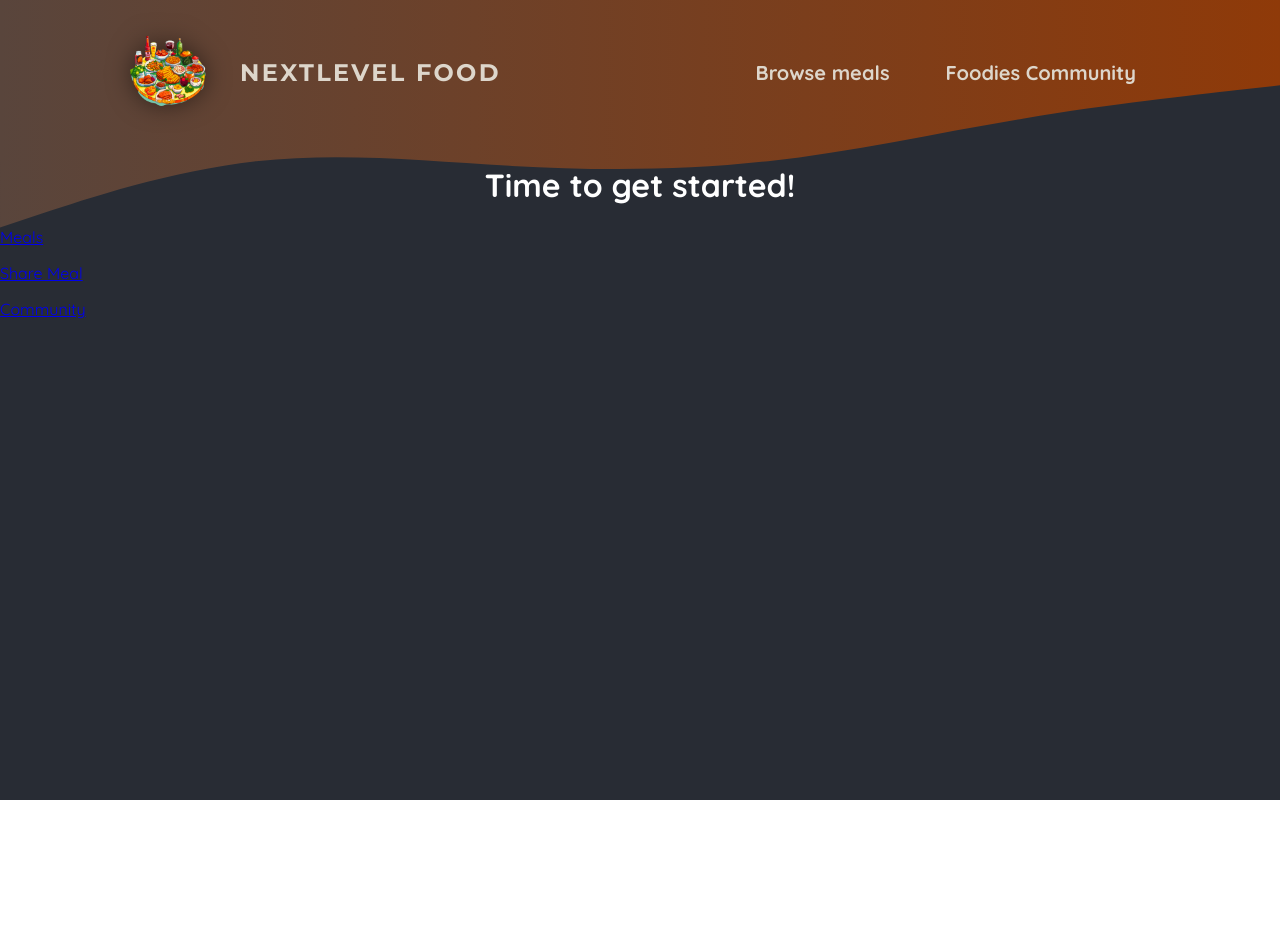
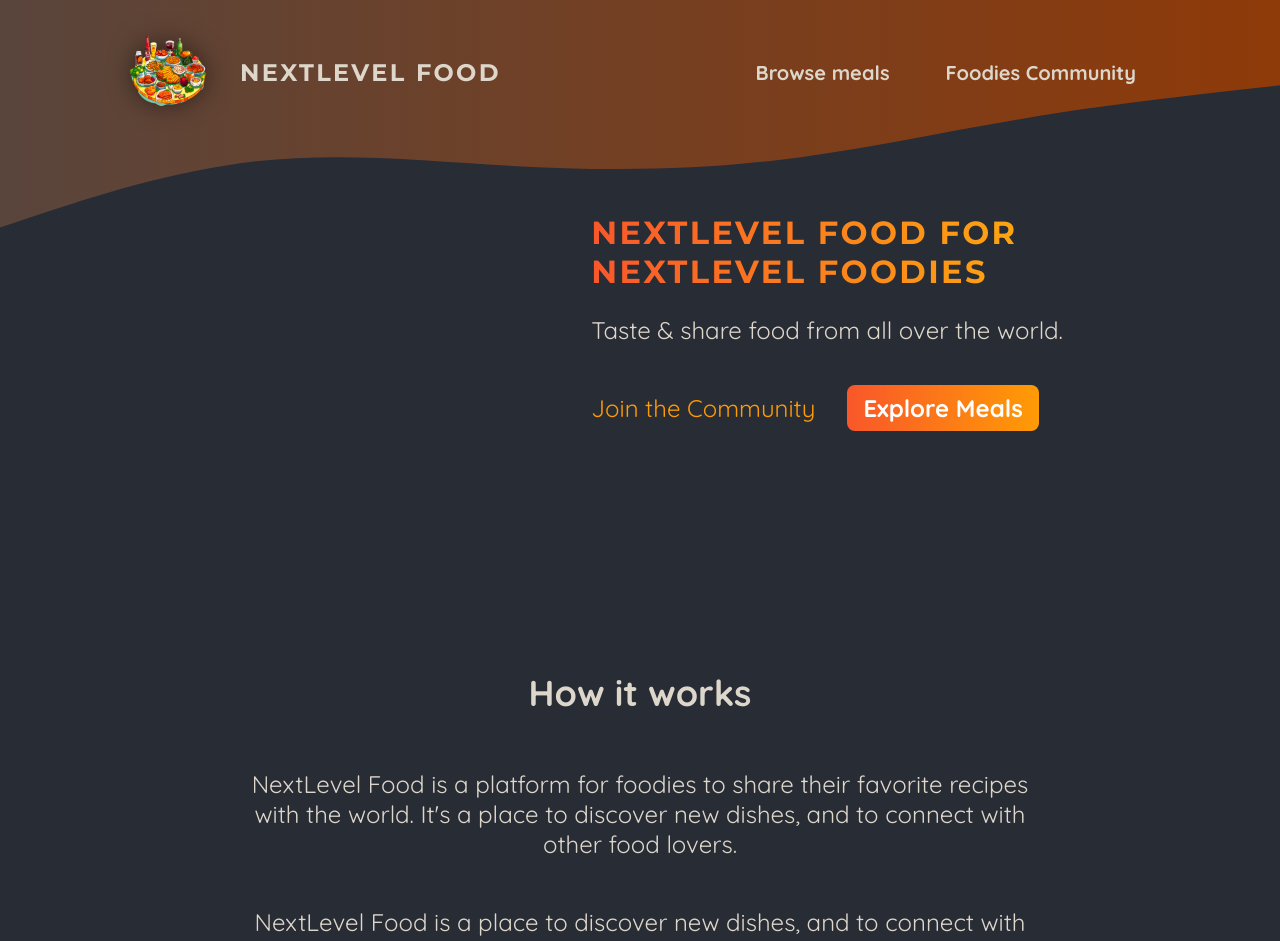
Before and after one commit to kristindyulgeryan/NextJS-The-Foodies-App, a Next.js app in the folder my-app/: page / in a window 1280 px wide. Shown: the top 941 px of the page. Before the commit the page ends 800 px from the top, so only its background shows below. Built offline with nearby package versions, Linux system fonts and the light colour scheme.

Commit message:
Populate the starting page content

```diff
--- a/my-app/app/page.js
+++ b/my-app/app/page.js
@@ -1,24 +1,49 @@
 import Link from "next/link";
-
+import classes from "./page.module.css";
 export default function Home() {
   return (
+    <>
+      <header className={classes.header}>
+        <div className={classes.slideshow}></div>
+        <div>
+          <div className={classes.hero}>
+            <h1>NextLevel Food for NextLevel Foodies</h1>
+            <p>Taste & share food from all over the world.</p>
+          </div>
+          <div className={classes.cta}>
+            <Link href="/community">Join the Community</Link>
+            <Link href="/meals">Explore Meals</Link>
+          </div>
+        </div>
+      </header>
       <main>
-      <h1 style={{ color: "white", textAlign: "center" }}>
-        Time to get started!
-      </h1>
-
+        <section className={classes.section}>
+          <h2>How it works</h2>
           <p>
-        {" "}
-        <Link href="/meals">Meals</Link>
+            NextLevel Food is a platform for foodies to share their favorite
+            recipes with the world. It&apos;s a place to discover new dishes,
+            and to connect with other food lovers.
           </p>
           <p>
-        {" "}
-        <Link href="/meals/share">Share Meal</Link>
+            NextLevel Food is a place to discover new dishes, and to connect
+            with other food lovers.
+          </p>
+        </section>
+
+        <section className={classes.section}>
+          <h2>Why NextLevel Food?</h2>
+          <p>
+            NextLevel Food is a platform for foodies to share their favorite
+            recipes with the world. It&apos;s a place to discover new dishes,
+            and to connect with other food lovers.
           </p>
           <p>
-        {" "}
-        <Link href="/community">Community</Link>
+            NextLevel Food is a place to discover new dishes, and to connect
+            with other food lovers.
           </p>
+        </section>
       </main>
+      ;
+    </>
   );
 }
--- /dev/null
+++ b/my-app/app/page.module.css
@@ -0,0 +1,75 @@
+.header {
+  display: flex;
+  gap: 3rem;
+  margin: 3rem auto;
+  width: 90%;
+  max-width: 75rem;
+}
+
+.slideshow {
+  width: 40rem;
+  height: 25rem;
+}
+
+.hero {
+  color: #ddd6cb;
+  font-size: 1.5rem;
+}
+
+.hero h1 {
+  font-size: 2rem;
+  font-weight: bold;
+  font-family: "Montserrat", sans-serif;
+  letter-spacing: 0.15rem;
+  text-transform: uppercase;
+  background: linear-gradient(90deg, #f9572a, #ffc905);
+  background-clip: text;
+  -webkit-background-clip: text;
+  -webkit-text-fill-color: transparent;
+}
+
+.cta {
+  font-size: 1.5rem;
+  display: flex;
+  gap: 1rem;
+}
+
+.cta a {
+  display: inline-block;
+  margin-top: 1rem;
+  padding: 0.5rem 1rem;
+  border-radius: 0.5rem;
+  background: linear-gradient(90deg, #f9572a, #ff9b05);
+  color: #ffffff;
+  font-weight: bold;
+  text-decoration: none;
+}
+
+.cta a:hover,
+.cta a:active {
+  background: linear-gradient(90deg, #fd4715, #f9b241);
+}
+
+.cta a:first-child {
+  background: transparent;
+  font-weight: normal;
+  color: #ff9b05;
+  padding-left: 0;
+}
+
+.cta a:first-child:hover,
+.cta a:first-child:active {
+  background: transparent;
+  color: #f9b241;
+}
+
+.section {
+  display: flex;
+  flex-direction: column;
+  color: #ddd6cb;
+  font-size: 1.5rem;
+  max-width: 50rem;
+  width: 90%;
+  margin: 2rem auto;
+  text-align: center;
+}
```
Lines whose indentation alone changed are shown as unchanged.
